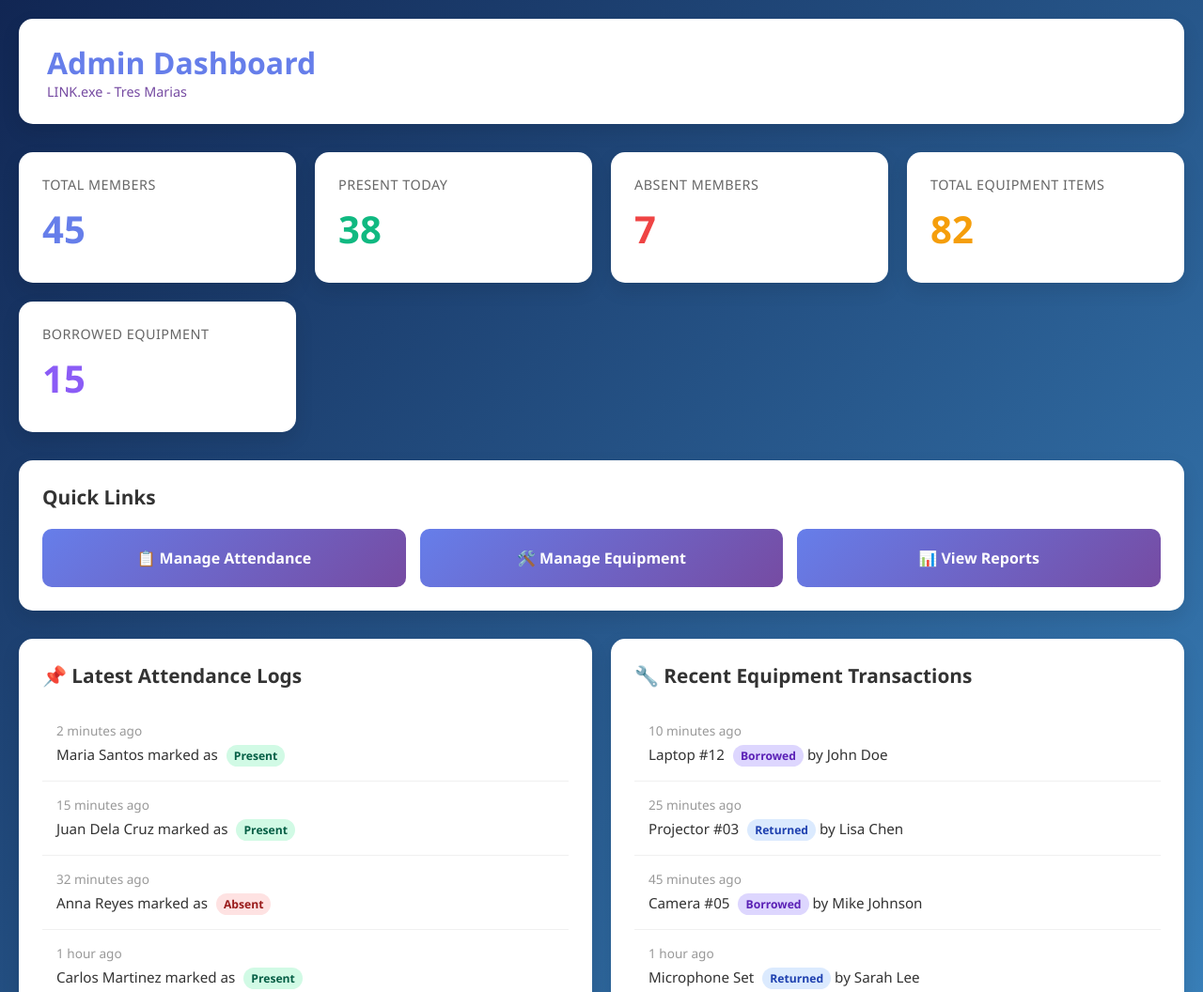
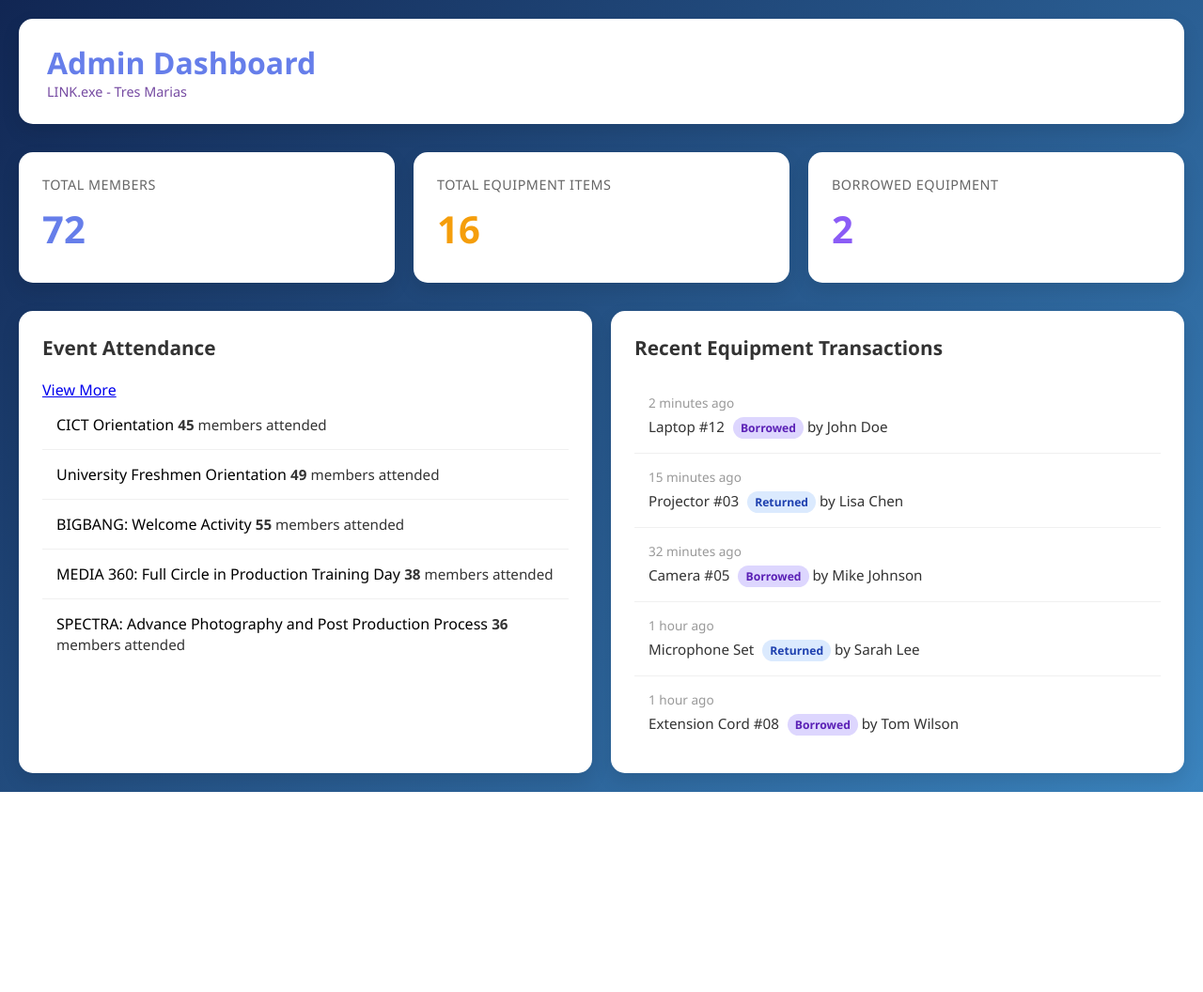
Before and after one commit to Trsha11102004/LINK.exe-Organization-Attendance-and-Inventory-Tracking-System, a plain HTML site: page index.html in a window 1280 px wide. Shown: the top 1056 px of the page at 94% size. After the commit the page ends 843 px from the top, so only its background shows below. Drawn offline with Linux system fonts and the light colour scheme.

Commit message:
Update index.html
Update:
Website Color
Removed Quick Links
Event Attendance Section

```diff
--- a/index.html
+++ b/index.html
@@ -14,72 +14,57 @@
                 <div class="org-name">LINK.exe - Tres Marias</div>
             </div>
         </header>
-
         <div class="stats-grid">
             <div class="stat-card members">
                 <h3>Total Members</h3>
-                <div class="stat-number">45</div>
-            </div>
-
-            <div class="stat-card present">
-                <h3>Present Today</h3>
-                <div class="stat-number">38</div>
-            </div>
-
-            <div class="stat-card absent">
-                <h3>Absent Members</h3>
-                <div class="stat-number">7</div>
+                <div class="stat-number">72</div>
             </div>
 
             <div class="stat-card equipment">
                 <h3>Total Equipment Items</h3>
-                <div class="stat-number">82</div>
+                <div class="stat-number">16</div>
             </div>
 
             <div class="stat-card borrowed">
                 <h3>Borrowed Equipment</h3>
-                <div class="stat-number">15</div>
+                <div class="stat-number">2</div>
             </div>
         </div>
 
-        <div class="quick-links">
-            <h2>Quick Links</h2>
-            <div class="links-grid">
-                <a href="#" class="link-btn">📋 Manage Attendance</a>
-                <a href="#" class="link-btn">🛠️ Manage Equipment</a>
-                <a href="#" class="link-btn">📊 View Reports</a>
-            </div>
-        </div>
 
 <div class="activity-section">
     <div class="activity-card">
-                <h2>📌 Latest Attendance Logs</h2>
+        <div class="activity-header">
+            <h2>Event Attendance</h2>
+            <a href="events.html" class="view-more-btn">View More</a>
+        </div>
         <ul class="activity-list">
             <li class="activity-item">
-                        <span class="activity-time">2 minutes ago</span>
-                        <span class="activity-text">Maria Santos marked as <span class="status-badge status-present">Present</span></span>
+                <span class="activity-title">CICT Orientation</span>
+                <span class="activity-text"><strong>45</strong> members attended</span>
             </li>
             <li class="activity-item">
-                        <span class="activity-time">15 minutes ago</span>
-                        <span class="activity-text">Juan Dela Cruz marked as <span class="status-badge status-present">Present</span></span>
+                <span class="activity-title">University Freshmen Orientation</span>
+                <span class="activity-text"><strong>49</strong> members attended</span>
             </li>
             <li class="activity-item">
-                        <span class="activity-time">32 minutes ago</span>
-                        <span class="activity-text">Anna Reyes marked as <span class="status-badge status-absent">Absent</span></span>
+                <span class="activity-title">BIGBANG: Welcome Activity</span>
+                <span class="activity-text"><strong>55</strong> members attended</span>
             </li>
             <li class="activity-item">
-                        <span class="activity-time">1 hour ago</span>
-                        <span class="activity-text">Carlos Martinez marked as <span class="status-badge status-present">Present</span></span>
+                <span class="activity-title">MEDIA 360: Full Circle in Production Training Day</span>
+                <span class="activity-text"><strong>38</strong> members attended</span>
             </li>
             <li class="activity-item">
-                        <span class="activity-time">1 hour ago</span>
-                        <span class="activity-text">Sofia Garcia marked as <span class="status-badge status-present">Present</span></span>
+                <span class="activity-title">SPECTRA: Advance Photography and Post Production Process</span>
+                <span class="activity-text"><strong>36</strong> members attended</span>
             </li>
         </ul>
     </div>
 
+
             <div class="activity-card">
-                <h2>🔧 Recent Equipment Transactions</h2>
+                <h2>Recent Equipment Transactions</h2>
                 <ul class="activity-list">
                     <li class="activity-item">
                         <span class="activity-time">10 minutes ago</span>
@@ -102,6 +87,7 @@
                         <span class="activity-text">Extension Cord #08 <span class="status-badge status-borrowed">Borrowed</span> by Tom Wilson</span>
                     </li>
                 </ul>
+            </div>
         </div>
     </div>
 </div>
```
Lines whose indentation alone changed are shown as unchanged.
